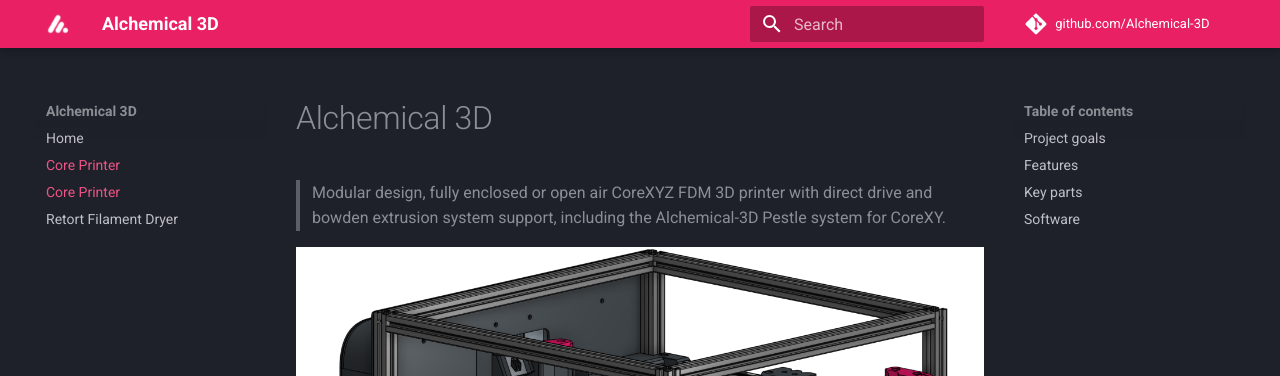
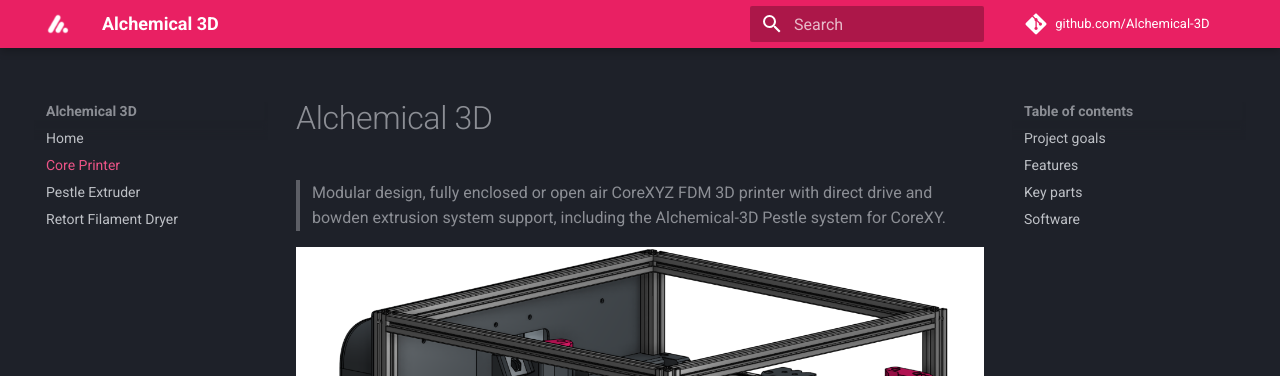
Before and after one commit to Alchemical-3D/alchemical-3d.github.io, an MkDocs documentation site: the page built from docs/core.md, in a window 1280 px wide. Shown: the top 376 px of the page. Built offline with MkDocs 1.6.1 and Material for MkDocs 9.7.7, drawn with Linux system fonts in a browser that asks for light colours.

Commit message:
Update mkdocs.yml

```diff
--- a/mkdocs.yml
+++ b/mkdocs.yml
@@ -4,7 +4,7 @@
 nav:
   - Home: index.md
   - Core Printer: core.md
-  - Pestle Extruder: core.md
+  - Pestle Extruder: pestle.md
   - Retort Filament Dryer: retort.md
 
 plugins:
```
